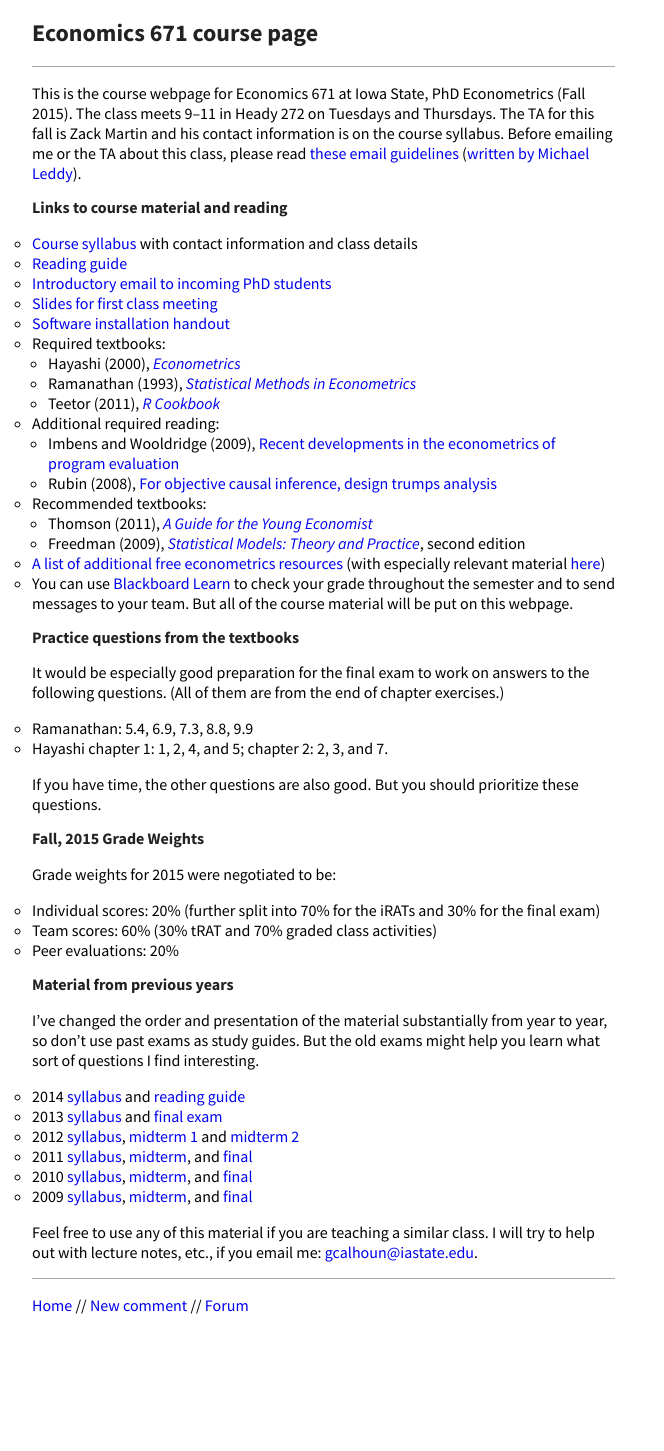
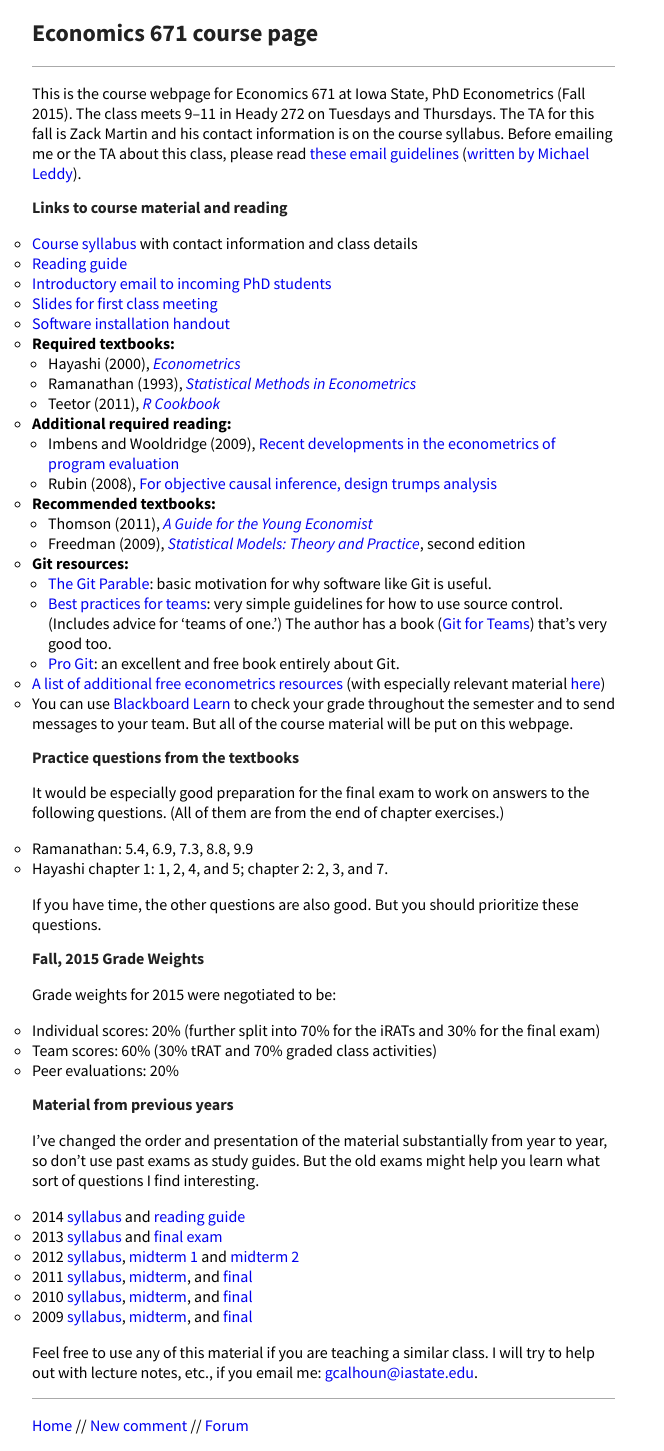
Before and after one commit to mmkuang/grayclhn.github.io, a Jekyll site: the page built from 671/index.md, in a window 1280 px wide. Shown: the whole page, without its empty margins (0-664 px from the left). Built offline with Jekyll 4.4.1, drawn with Linux system fonts in a browser that asks for light colours; Markdown is read by kramdown in place of the engine named in the settings; before the commit the page ends 1331 px from its top, so only the background shows below that.

Commit message:
[#7] Add git resources to 671 homepage
To help students both (1) use git and (2) *want* to use git, I've added
some resources to the 671 homepage.

Closes #7

```diff
--- a/671/index.md
+++ b/671/index.md
@@ -22,18 +22,25 @@ Links to course material and reading
 * [Introductory email to incoming PhD students](/blog/intro-phd-email)
 * [Slides for first class meeting](intro-2015.pdf)
 * [Software installation handout](software-installation.pdf)
-* Required textbooks:
+* **Required textbooks:**
   * Hayashi (2000), *[Econometrics][Ha00]*
   * Ramanathan (1993), *[Statistical Methods in Econometrics][Ra93]*
   * Teetor (2011), *[R Cookbook][Te11]*
-* Additional required reading:
+* **Additional required reading:**
   * Imbens and Wooldridge (2009), [Recent developments in the econometrics of
     program evaluation][IW09]
   * Rubin (2008), [For objective causal inference, design trumps analysis][Ru08]
-* Recommended textbooks:
+* **Recommended textbooks:**
   * Thomson (2011), *[A Guide for the Young Economist][Th11]*
   * Freedman (2009), *[Statistical Models: Theory and Practice][Fr09]*,
     second edition
+* **Git resources:**
+  * [The Git Parable][Pr09]: basic motivation for why software like Git
+    is useful.
+  * [Best practices for teams][GFT]: very simple guidelines for how to
+    use source control. (Includes advice for 'teams of one.') The author
+    has a book ([Git for Teams][GFT2]) that's very good too.
+  * [Pro Git][CS14]: an excellent and free book entirely about Git.
 * [A list of additional free econometrics resources][EFLP] (with especially
   relevant material [here][EFLP2])
 * You can use [Blackboard Learn][] to check your grade throughout the
```
Also changed, not shown: other parts of 671/index.md (+4 -0 lines).
